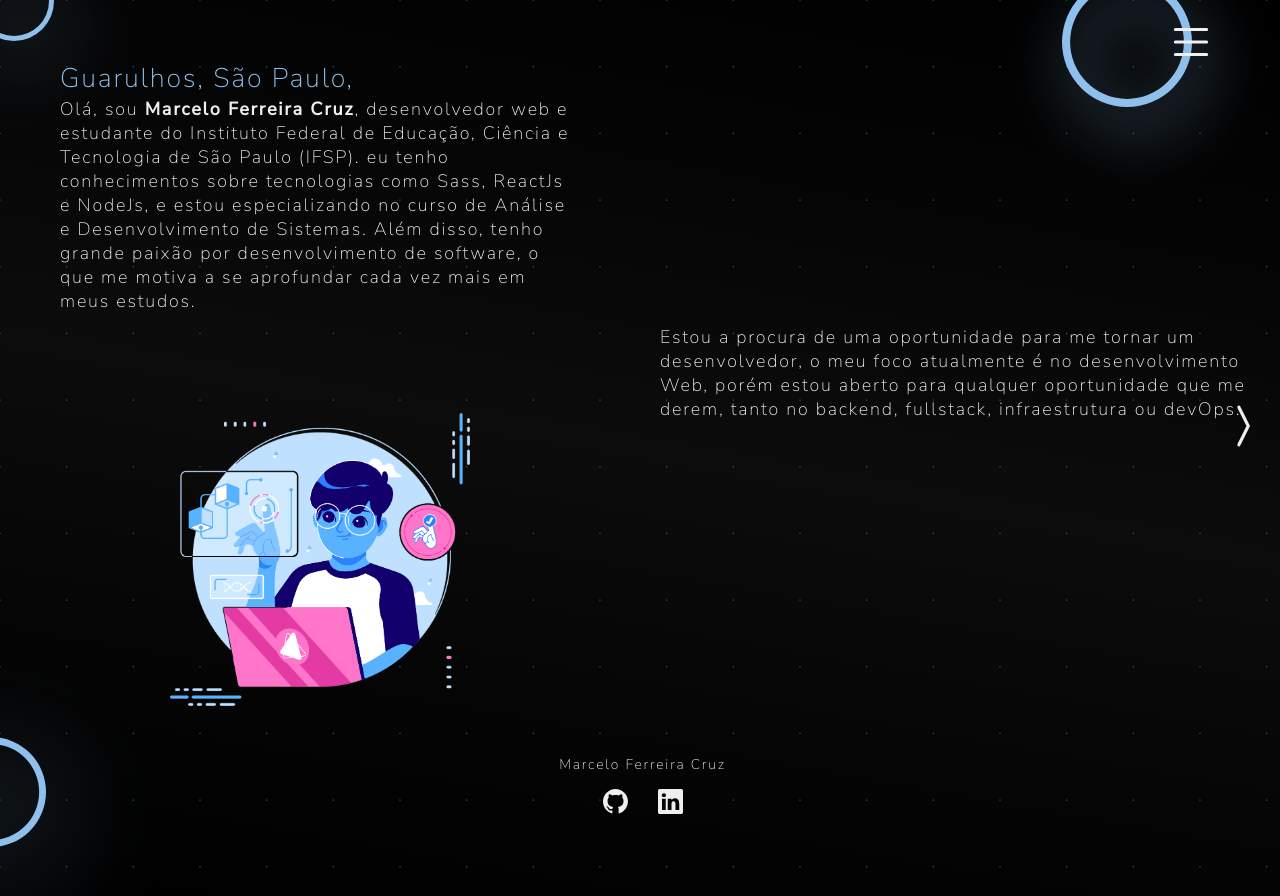
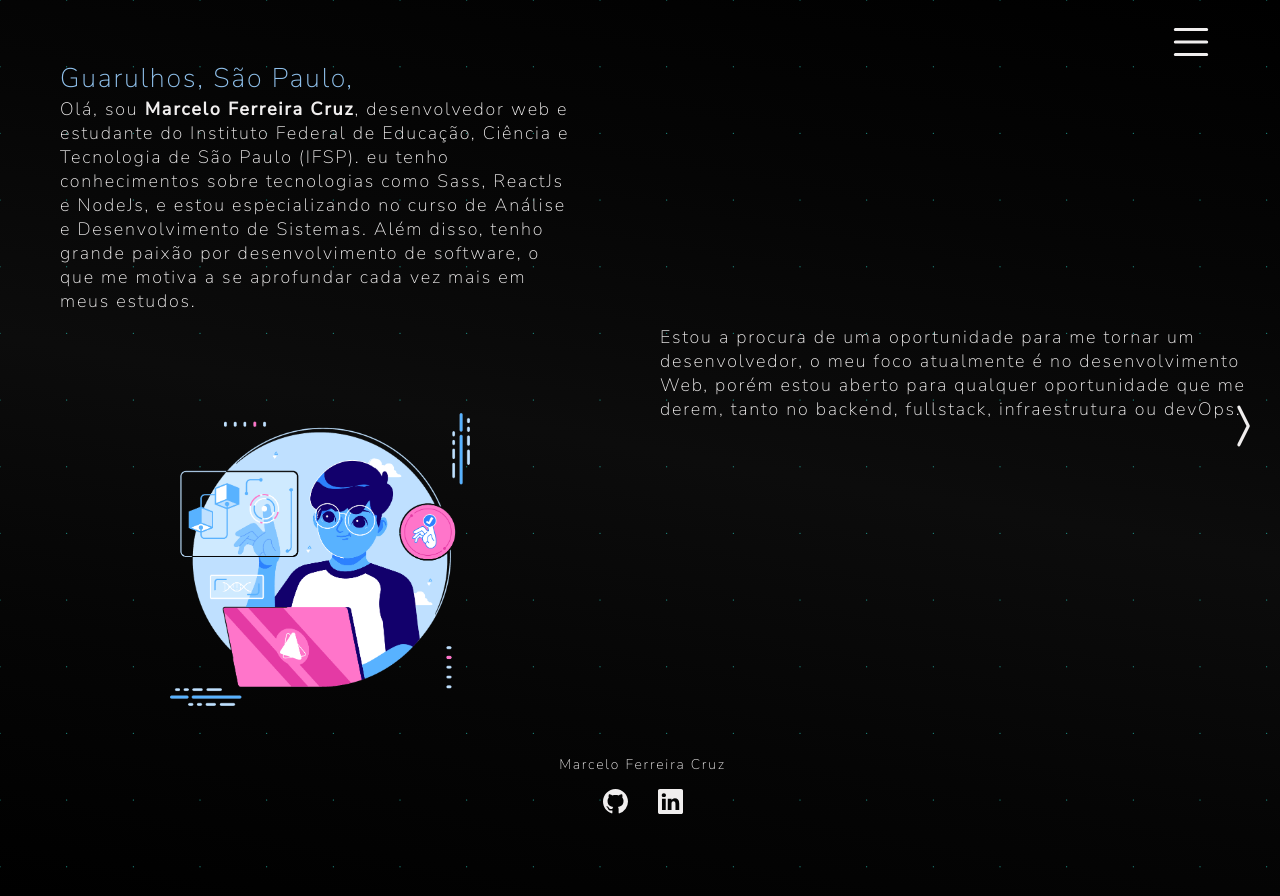
Before and after one commit to MarceloDevCruz/portfolio-reactJs, a React (Vite) app: page / in a window 1280 px wide. Built offline with nearby package versions, Linux system fonts and the light colour scheme; the HTML template or start-up script is replaced by a standard one.

Commit message:
style: retirando background

```diff
--- a/src/App.jsx
+++ b/src/App.jsx
@@ -20,7 +20,6 @@ function App() {
       <BrowserRouter>
         <GlobalStyled />
         <BackgroundTheme>
-          <Background />
           <Container>
             <Menu />
             <Routes>
```
